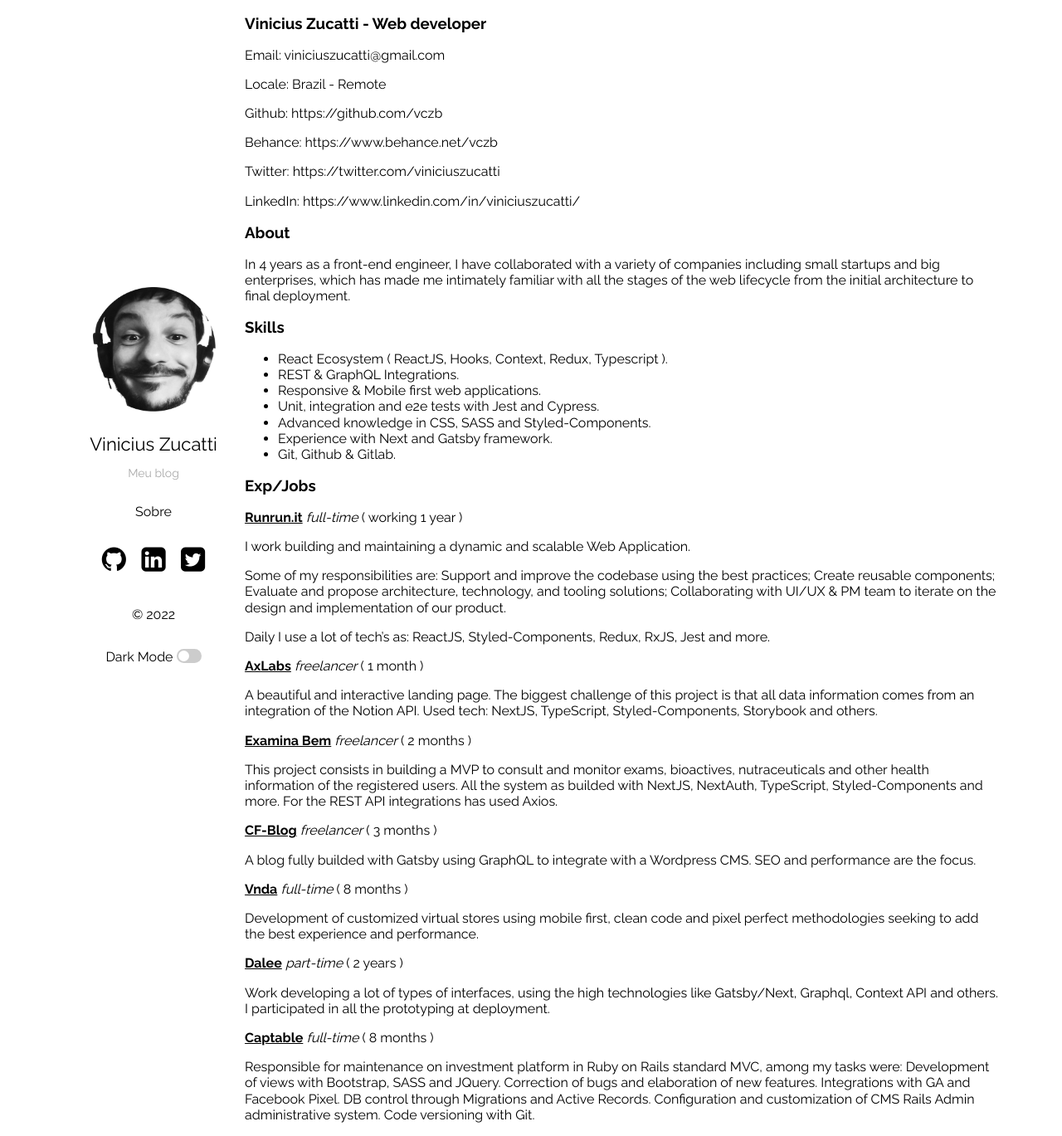
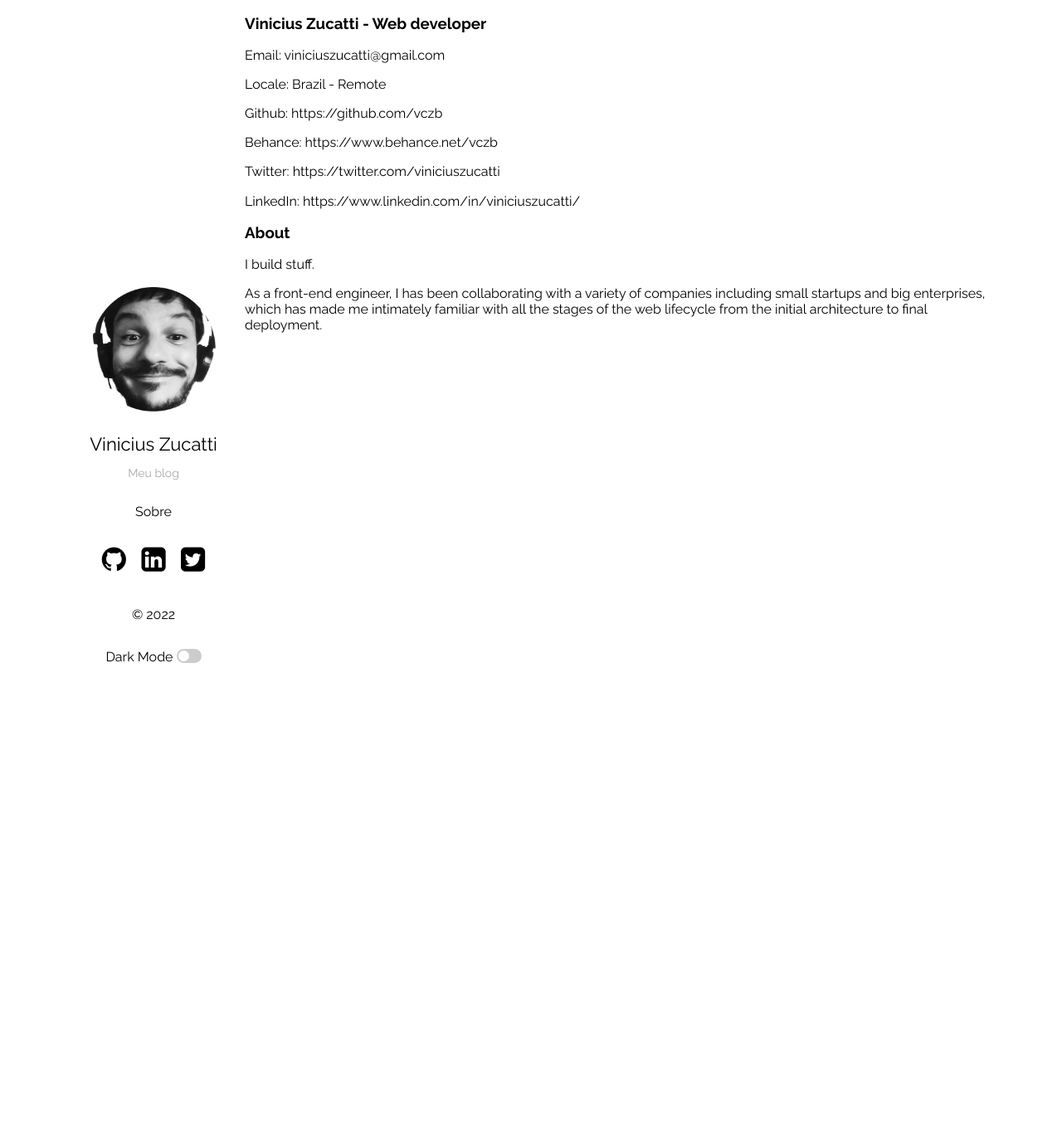
Before and after one commit to vczb/vczb.github.io, a Jekyll site: the page built from about.md, in a window 1280 px wide and 1369 px high. Shown: the whole window at 83% size. Built offline with Jekyll 4.4.1, drawn with Linux system fonts in a browser that asks for light colours; our own code applies the rules of GitHub Pages for plain Markdown files.

```diff
--- a/about.md
+++ b/about.md
@@ -18,53 +18,6 @@
 
 ### About
 
-In 4 years as a front-end engineer, I have collaborated with a variety of companies including small startups and big enterprises, which has made me intimately familiar with all the stages of the web lifecycle from the initial architecture to final deployment.
+I build stuff.
 
-### Skills
-
-- React Ecosystem ( ReactJS, Hooks, Context, Redux, Typescript ).
-- REST & GraphQL Integrations.
-- Responsive & Mobile first web applications.
-- Unit, integration and e2e tests with Jest and Cypress.
-- Advanced knowledge in CSS, SASS and Styled-Components.
-- Experience with Next and Gatsby framework.
-- Git, Github & Gitlab.
-
-### Exp/Jobs
-
-[**Runrun.it**](https://runrun.it/) _full-time_ ( working 1 year )
-
-I work building and maintaining a dynamic and scalable Web Application.
-
-Some of my responsibilities are: Support and improve the codebase using the best practices; Create reusable components; Evaluate and propose architecture, technology, and tooling solutions; Collaborating with UI/UX & PM team to iterate on the design and implementation of our product.
-
-Daily I use a lot of tech's as: ReactJS, Styled-Components, Redux, RxJS, Jest and more.
-
-[**AxLabs**](https://axlabs.com/) _freelancer_ ( 1 month )
-
-A beautiful and interactive landing page. The biggest challenge of this project is that all data information comes from an integration of the Notion API. Used tech: NextJS, TypeScript, Styled-Components, Storybook and others.
-
-[**Examina Bem**](https://examinabem.com/) _freelancer_ ( 2 months )
-
-This project consists in building a MVP to consult and monitor exams, bioactives, nutraceuticals and other health information of the registered users. All the system as builded with NextJS, NextAuth, TypeScript, Styled-Components and more. For the REST API integrations has used Axios.
-
-[**CF-Blog**](https://centraldofranqueado.com.br/blog/) _freelancer_ ( 3 months )
-
-A blog fully builded with Gatsby using GraphQL to integrate with  a Wordpress CMS. SEO and performance are the focus.
-
-[**Vnda**](https://www.vnda.com.br/) _full-time_ ( 8 months )
-
-Development of customized virtual stores using mobile first, clean code and pixel perfect methodologies seeking to add the
-best experience and performance.
-
-[**Dalee**](https://dalee.dev/) _part-time_ ( 2 years )
-
-Work developing a lot of types of interfaces, using the high technologies like Gatsby/Next, Graphql, Context API and others. I participated in all the prototyping at deployment.
-
-[**Captable**](https://captable.com.br/) _full-time_ ( 8 months )
-
-Responsible for maintenance on investment platform in Ruby on Rails
-standard MVC, among my tasks were: Development of views with Bootstrap, SASS and JQuery.
-Correction of bugs and elaboration of new features.
-Integrations with GA and Facebook Pixel. DB control through Migrations and Active Records.
-Configuration and customization of CMS Rails Admin administrative system. Code versioning with Git.
+As a front-end engineer, I has been collaborating with a variety of companies including small startups and big enterprises, which has made me intimately familiar with all the stages of the web lifecycle from the initial architecture to final deployment.
```
